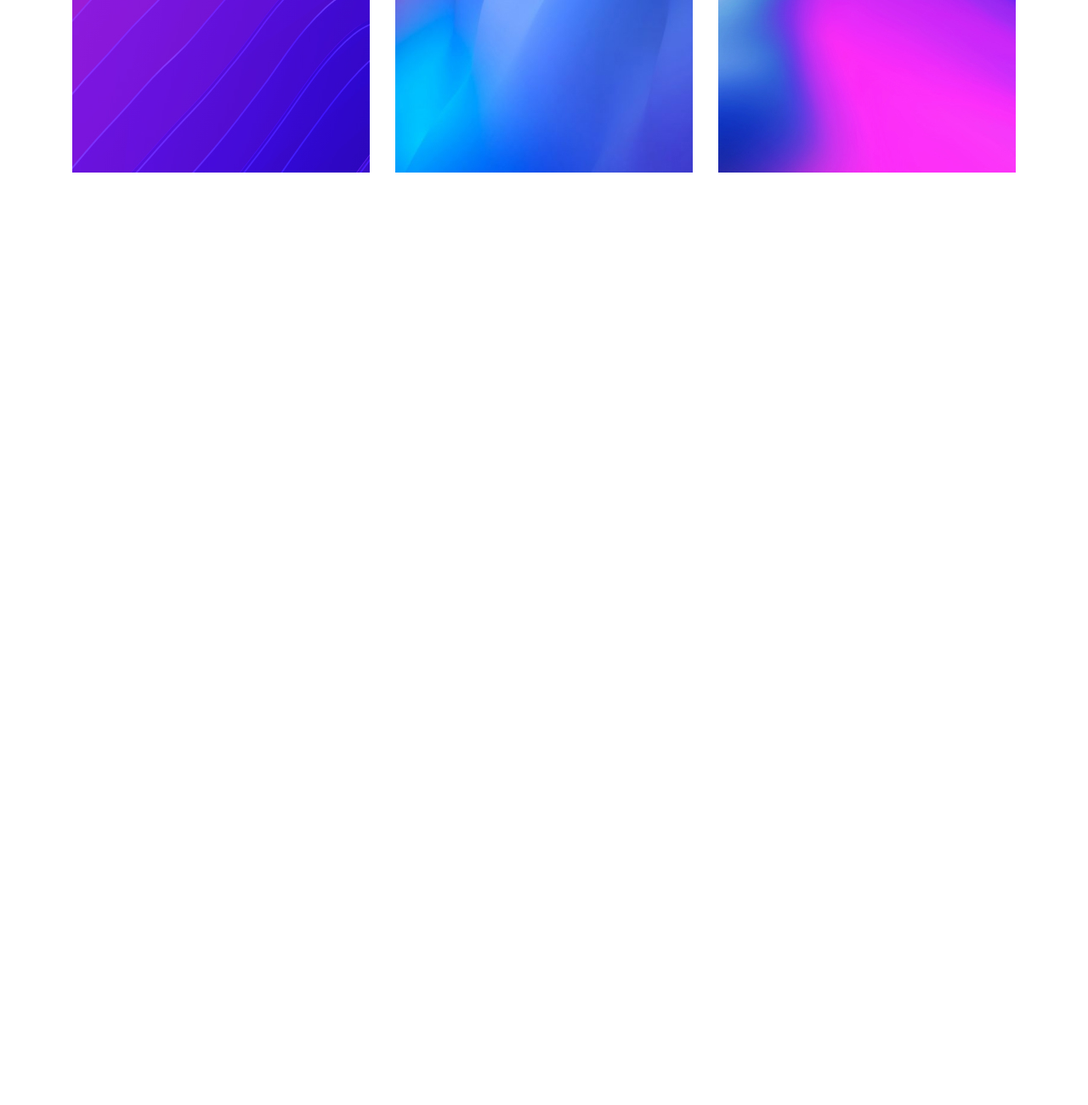
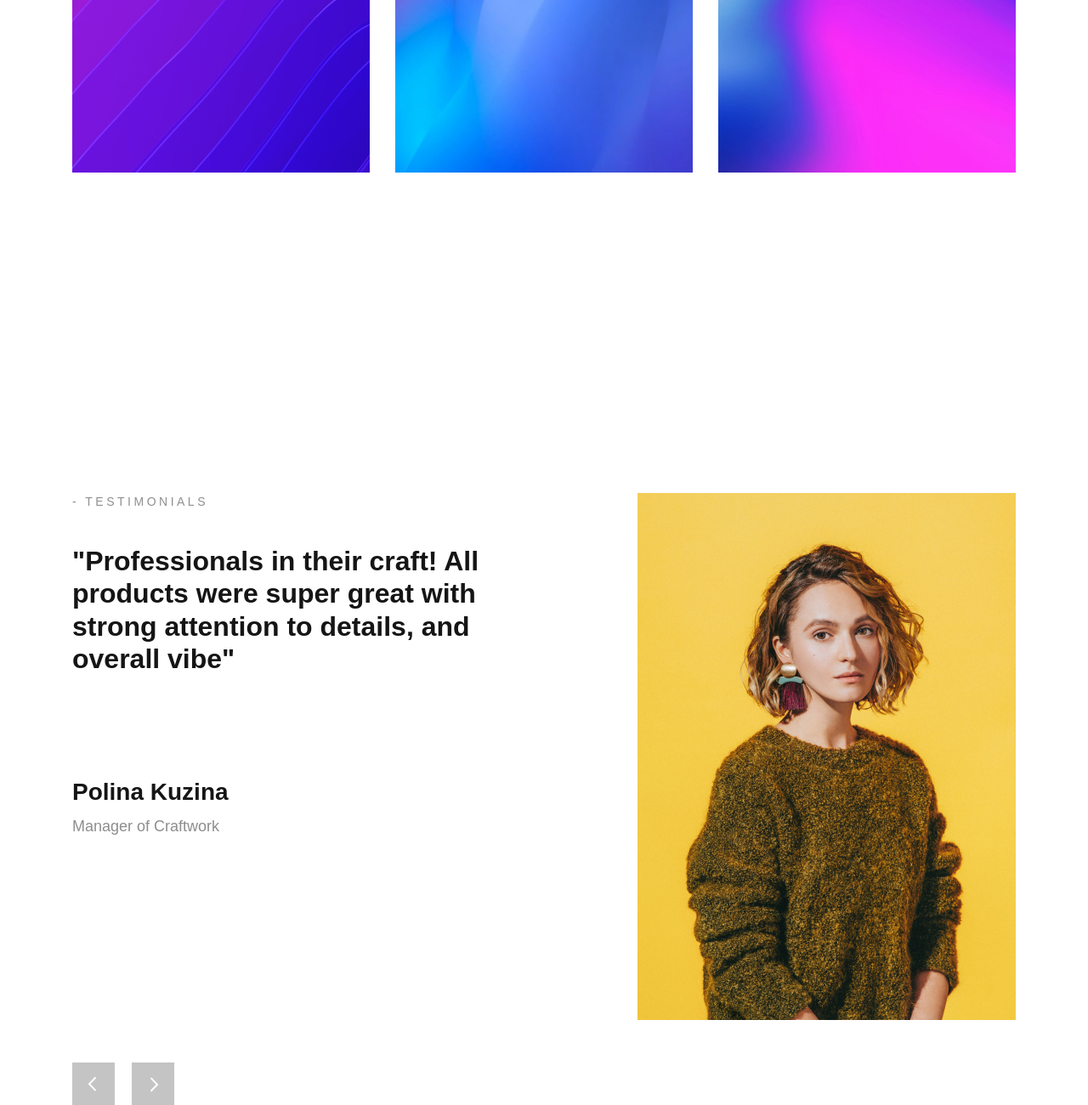
Before and after one commit to ivan-balanar/grav, a plain HTML site: page index.html in a window 1280 px wide. Shown: the part 4635-5935 px from the top of the page at 85% size. Before the commit the page ends 4868 px from the top, so only its background shows below. Drawn offline with Linux system fonts and the light colour scheme.

Commit message:
add testimonials with carousel

```diff
--- a/css/main.css
+++ b/css/main.css
@@ -337,3 +337,28 @@ h2 {
     margin-left: -32px;
     margin-top: -32px;
 }
+
+.testimonials {
+    padding-top: 248px;
+}
+
+.contributor {
+    margin-top: 121px;
+}
+
+.contributor__title {
+    margin-bottom: 10px;
+}
+
+.contributor__description {
+
+}
+
+.contributor-photo {
+    display: block;
+}
+
+.contributor-carousel .owl-nav {
+    display: flex;
+    position: relative;
+}
--- a/index.html
+++ b/index.html
@@ -130,7 +130,7 @@
 			</div>
 			<div class="row">
 				<div class="col">
-					<div class="owl-carousel owl-theme">
+					<div class="owl-carousel owl-theme works-carousel">
 						<div class="item">
 							<img src="img/img3.jpg" alt="work">
 							<span class="owl-carousel__play"></span>
@@ -249,6 +249,61 @@
 			</div>
 		</div>
 	</section>
+	<section class="testimonials">
+		<div class="container">
+			<div class="owl-carousel contributor-carousel">
+									<!-- One slide -->
+				<div class="row">
+					<div class="col-md-6">
+						<div class="section-title">
+							<p class="section-title__label">
+								- Testimonials
+							</p>
+							<h2 class="section-title__heading">
+								"Professionals in their craft! All products were super great with strong attention to details, and overall vibe"
+							</h2>
+							<div class="contributor">
+								<h3 class="contributor__title">
+									Polina Kuzina
+								</h3>
+								<p class="contributor__description">
+									Manager of Craftwork
+								</p>
+							</div>
+						</div>
+					</div>
+					<div class="col-md-5 ml-auto">
+						<img src="/img/photo.jpg" alt="Polina Kuzina" class="contributor-photo img-responsive">
+					</div>
+				</div>
+									<!-- second slide -->
+				<div class="row">
+					<div class="col-md-6">
+						<div class="section-title">
+							<p class="section-title__label">
+								- Testimonials
+							</p>
+							<h2 class="section-title__heading">
+								"Professionals in their craft! All products were super great with strong attention to details, and overall vibe"
+							</h2>
+							<div class="contributor">
+								<h3 class="contributor__title">
+									Polina Kuzina
+								</h3>
+								<p class="contributor__description">
+									Manager of Craftwork
+								</p>
+							</div>
+						</div>
+					</div>
+					<div class="col-md-5 ml-auto">
+						<img src="/img/photo.jpg" alt="Polina Kuzina" class="contributor-photo img-responsive">
+					</div>
+				</div>
+			</div>
+
+		</div>
+	</section>
 
 	<script src="js/jquery-3.5.1.min.js"></script>
 	<script src="js/owl.carousel.min.js"></script>
--- a/js/main.js
+++ b/js/main.js
@@ -1,5 +1,5 @@
 $(function() {
-	$('.owl-carousel').owlCarousel({
+	$('.works-carousel').owlCarousel({
 		loop:true,
 		margin:30,
 		nav:true,
@@ -19,3 +19,25 @@ $(function() {
 		}
 	});
 });
+
+$(function() {
+	$('.contributor-carousel').owlCarousel({
+		loop:true,
+		margin:0,
+		nav:true,
+		dots: false,
+		navText: ['<img src="img/left.svg">', '<img src="img/right.svg">'],
+		startPosition: 1,
+		responsive:{
+			0:{
+				items:1
+			},
+			600:{
+				items:1
+			},
+			1000:{
+				items:1
+			}
+		}
+	});
+});
```
